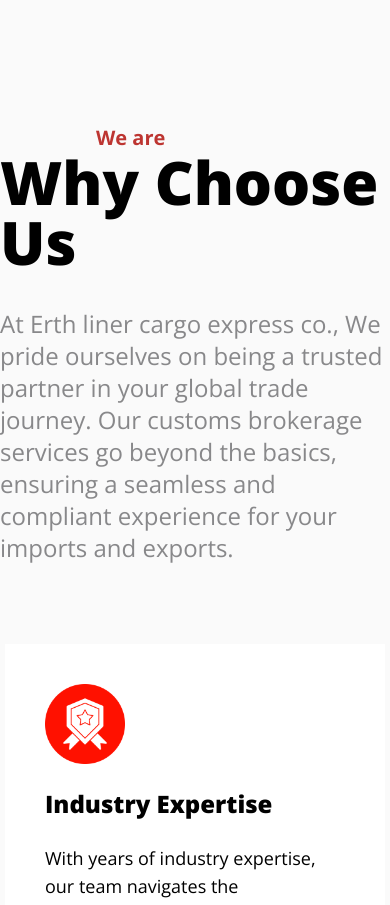
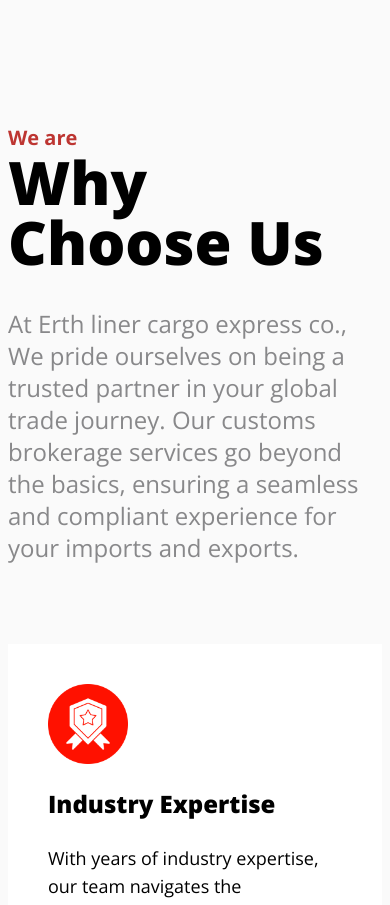
Before and after one commit to drylrys/erthliner-web, a React (Vite) app: page / in a window 390 px wide. Shown: the part 1600-2505 px from the top of the page. Built offline with nearby package versions, Linux system fonts and the light colour scheme.

Commit message:
fix home page

```diff
--- a/src/pages/Home/index.jsx
+++ b/src/pages/Home/index.jsx
@@ -51,7 +51,7 @@
 
   return (
     <MainLayout>
-      <div className="px- md:px-20">
+      <div className="px-2 md:px-20">
         <div className="flex flex-col justify-center items-center gap-10 mt-20">
           <h1 className="font-extrabold text-6xl md:text-7xl text-center">
             Simplify Your{" "}
@@ -103,11 +103,11 @@
           </div>
         </div> */}
         <div className="my-32">
-          <h1 className="text-[#BD3531] text-xl text-start  font-bold pl-24">
+          <h1 className="text-[#BD3531] text-xl text-start  font-bold  md:pl-24">
             We are
           </h1>
           <div className="flex justify-center flex-wrap md:flex-row gap-9 2xl:gap-52">
-            <h1 className="font-extrabold text-6xl">Why Choose Us</h1>
+            <h1 className="font-extrabold  text-6xl">Why Choose Us</h1>
             <p className="text-[#88888a] text-2xl lg:text-end lg:w-1/2">
               At Erth liner cargo express co., We pride ourselves on being a
               trusted partner in your global trade journey. Our customs
```
